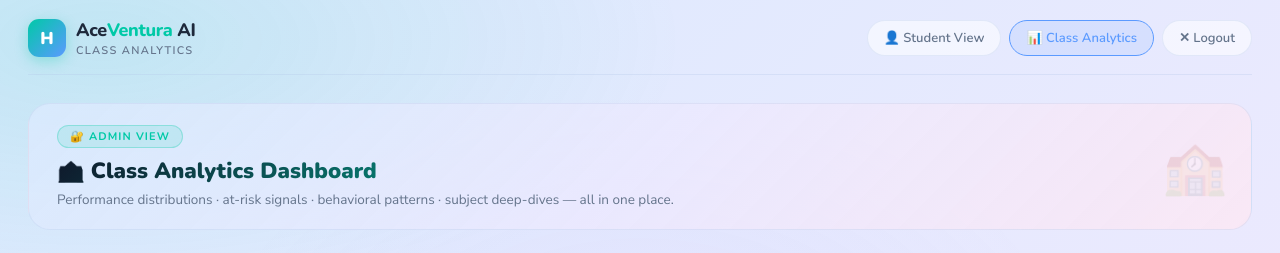
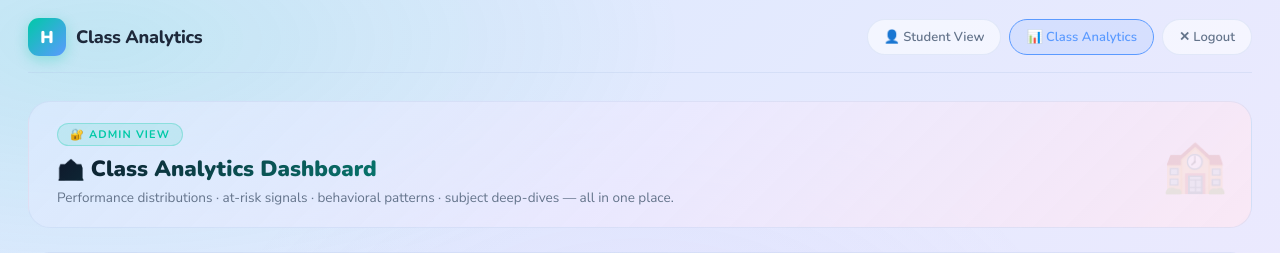
Before and after one commit to caroline-18/dashboard, a Django app: template dashboard/templates/class_view.html in a window 1280 px wide. Shown: the top 253 px of the page. Run offline with Django 5.2, Linux system fonts and the light colour scheme; the template is opened without the code that fills it, so the values that code supplies are empty.

Commit message:
Update class_view.html

```diff
--- a/dashboard/templates/class_view.html
+++ b/dashboard/templates/class_view.html
@@ -382,8 +382,7 @@
     <div style="display:flex;align-items:center;gap:10px;">
       <div class="brand-logo">H</div>
       <div>
-        <div class="brand-text">Ace<span>Ventura</span> AI</div>
-        <div class="brand-sub">Class Analytics</div>
+        <div class="brand-text">Class Analytics</div>
       </div>
     </div>
     <div class="topbar-nav">
```
